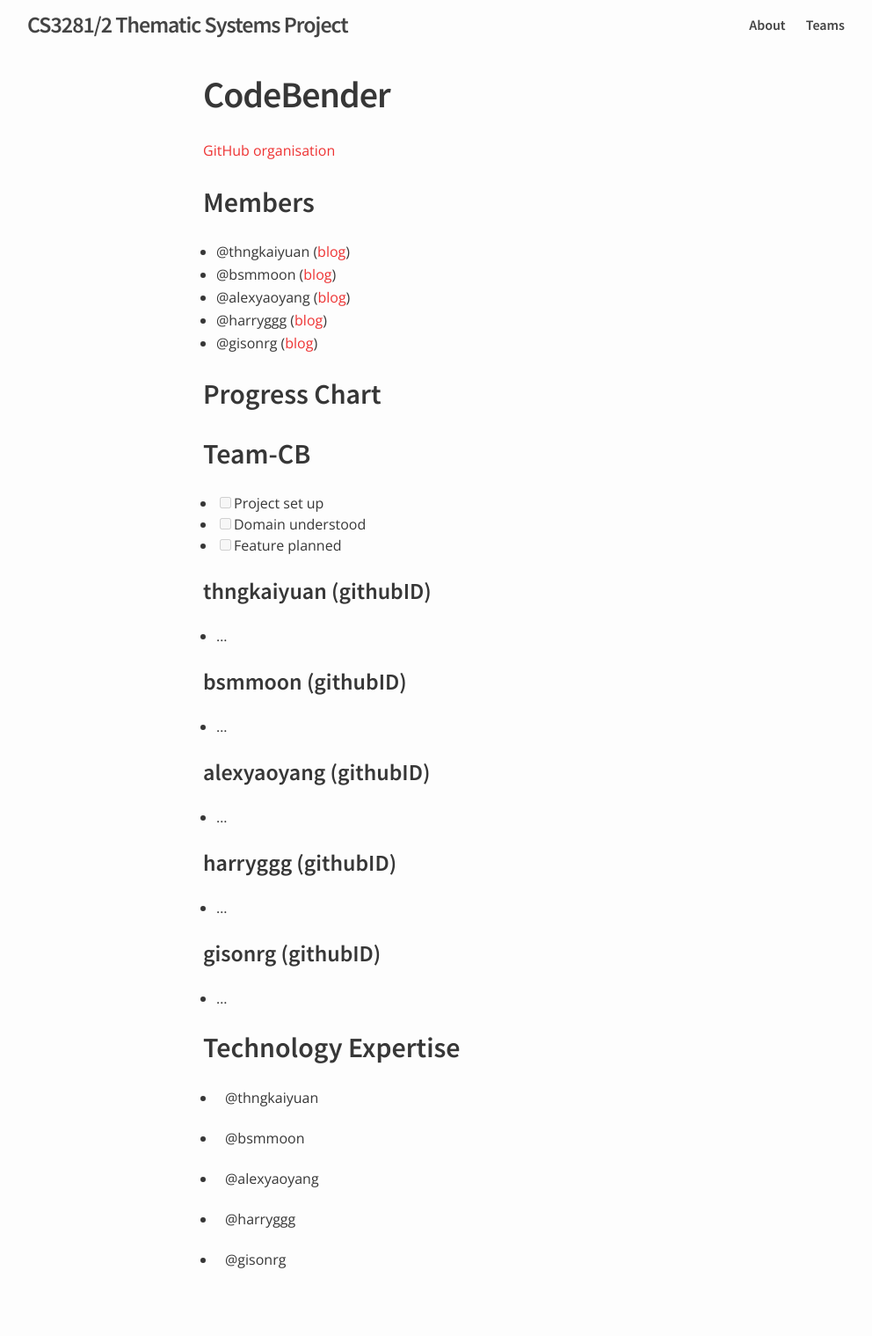
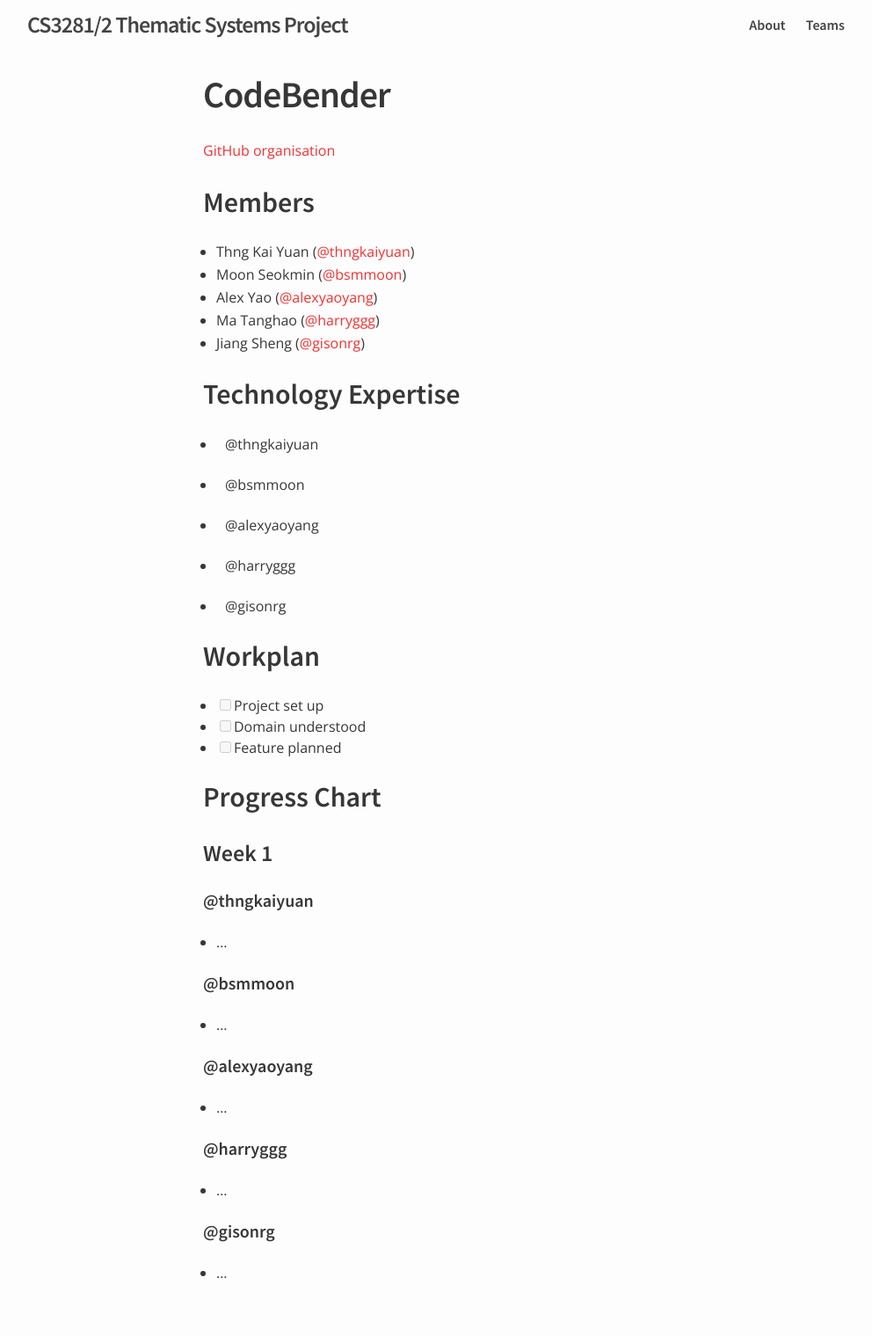
Before and after one commit to nus-oss/cs3281-AY1516S2-website, a Jekyll site: the page built from teams/codebender.md, in a window 1280 px wide. Shown: the whole page at 88% size, without its empty margins (139-1131 px from the left). Built offline with Jekyll 4.4.1, drawn with Linux system fonts in a browser that asks for light colours.

Commit message:
Normalise the team pages.

```diff
--- a/teams/codebender.md
+++ b/teams/codebender.md
@@ -6,33 +6,11 @@ permalink: /teams/codebender/
 [GitHub organisation](https://github.com/nus-fboa2016-cb)
 
 ## Members
- - @thngkaiyuan ([blog](http://cs3281-2.blogspot.sg/))
- - @bsmmoon ([blog](http://moonmoon3281.blogspot.sg/))
- - @alexyaoyang ([blog](http://alexyy.com/))
- - @harryggg ([blog](https://blog.nus.edu.sg/matanghao/))
- - @gisonrg ([blog](http://blog.gisonrg.me/))
-
-## Progress Chart
-
-## Team-CB
-* [ ] Project set up
-* [ ] Domain understood
-* [ ] Feature planned
-
-### thngkaiyuan (githubID)
-* ...
-
-### bsmmoon (githubID)
-* ...
-
-### alexyaoyang (githubID)
-* ...
-
-### harryggg (githubID)
-* ...
-
-### gisonrg (githubID)
-* ...
+ - Thng Kai Yuan ([@thngkaiyuan](http://cs3281-2.blogspot.sg/))
+ - Moon Seokmin ([@bsmmoon](http://moonmoon3281.blogspot.sg/))
+ - Alex Yao ([@alexyaoyang](http://alexyy.com/))
+ - Ma Tanghao ([@harryggg](https://blog.nus.edu.sg/matanghao/))
+ - Jiang Sheng ([@gisonrg](http://blog.gisonrg.me/))
 
 ## Technology Expertise
 
@@ -45,3 +23,28 @@ permalink: /teams/codebender/
  - @harryggg
 
  - @gisonrg
+
+## Workplan
+
+* [ ] Project set up
+* [ ] Domain understood
+* [ ] Feature planned
+
+## Progress Chart
+
+### Week 1
+
+#### @thngkaiyuan
+* ...
+
+#### @bsmmoon
+* ...
+
+#### @alexyaoyang
+* ...
+
+#### @harryggg
+* ...
+
+#### @gisonrg
+* ...
```
Also changed, not shown: teams/socketio.md (+36 -34 lines).
